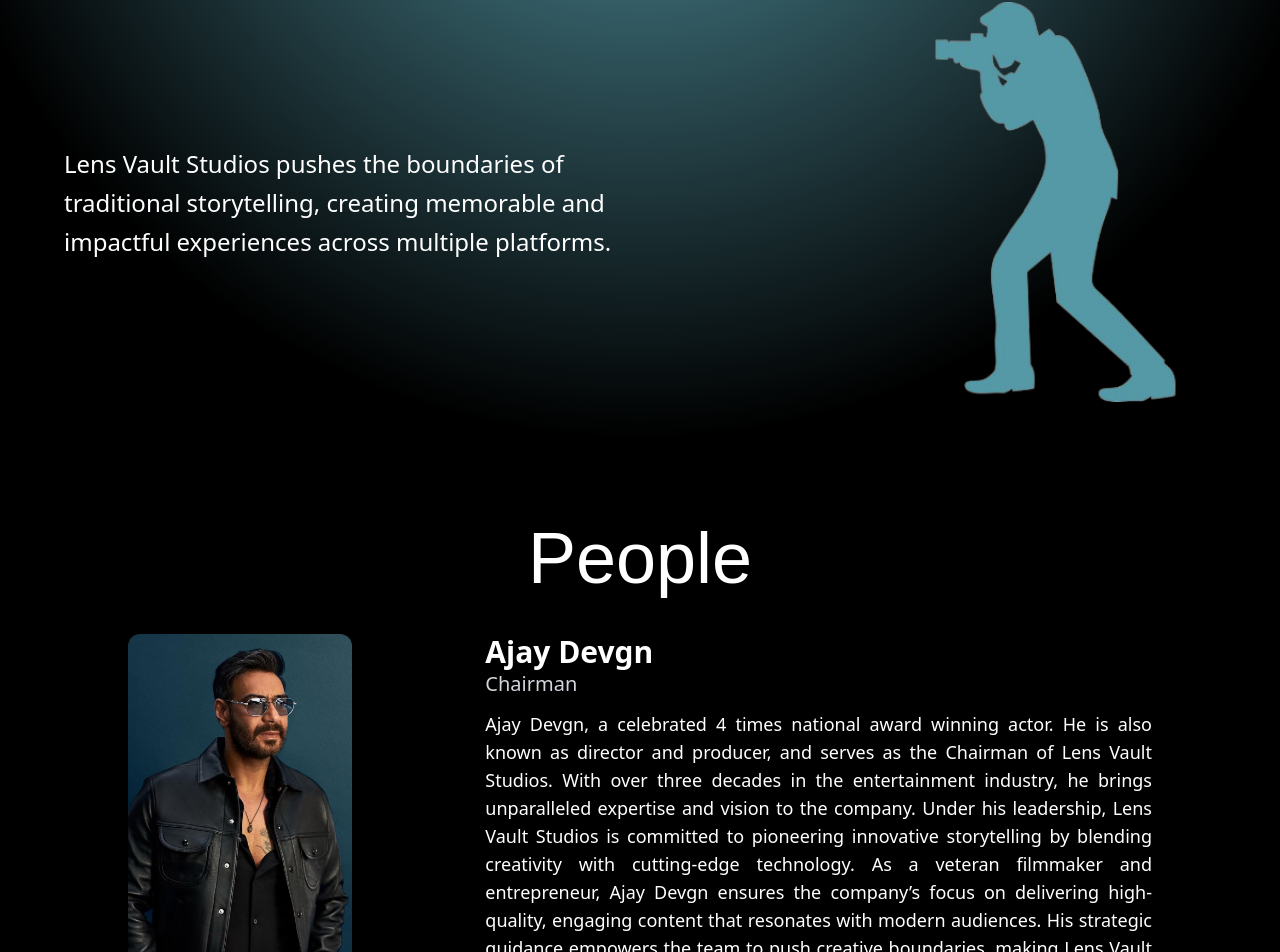
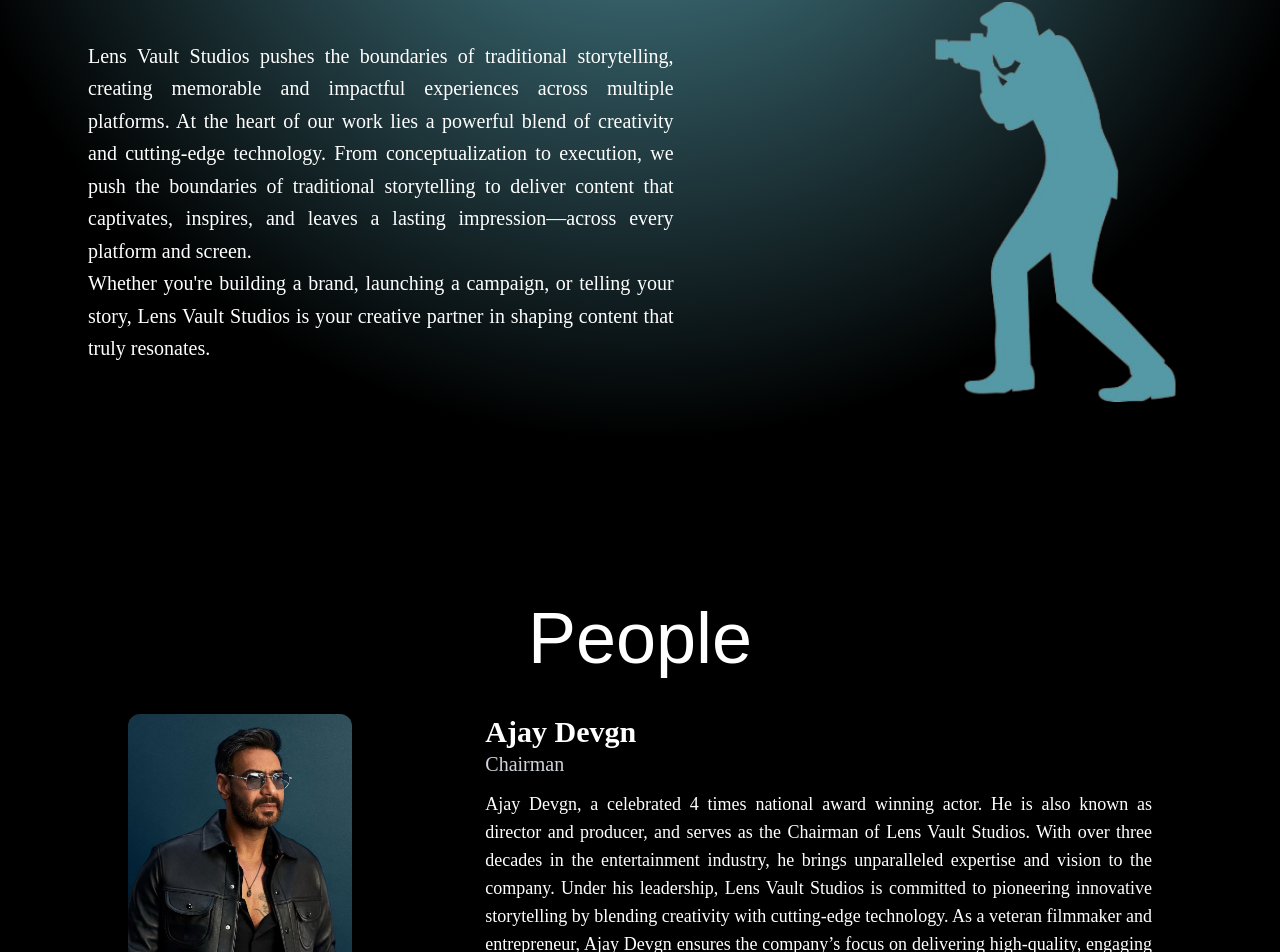
Before and after one commit to lensvaultstudios/lensvaultstudios, a React (Vite) app: page /About in a window 1280 px wide. Shown: the part 278-1230 px from the top of the page. Built offline with nearby package versions, Linux system fonts and the light colour scheme; a web font is replaced by a local one.

Commit message:
fonts changed

```diff
--- a/index.html
+++ b/index.html
@@ -3,6 +3,9 @@
   <head>
     <meta charset="UTF-8" />
 <link rel="icon" href="/logo-browser.png" sizes="64x64">
+<link rel="preconnect" href="https://fonts.googleapis.com">
+<link rel="preconnect" href="https://fonts.gstatic.com" crossorigin>
+<link href="https://fonts.googleapis.com/css2?family=Be+Vietnam+Pro:ital,wght@1,100&family=Bebas+Neue&family=Lato:ital,wght@0,100;0,300;0,400;0,700;0,900;1,100;1,300;1,400;1,700;1,900&display=swap" rel="stylesheet">
     <meta name="viewport" content="width=device-width, initial-scale=1.0" />
     <title>LVS</title>
   </head>
--- a/src/index.css
+++ b/src/index.css
@@ -22,6 +22,6 @@
   font-family: "CustomFont2", serif;
 }
 
-.neon-text {
-  text-shadow: 0 0 3px #ffffff, 0 0 6px #ffffff, 0 0 9px #cccccc;
-}
+/* body {
+  font-family: 'Lato', sans-serif;
+} */
--- a/src/pages/About.jsx
+++ b/src/pages/About.jsx
@@ -43,40 +43,47 @@
   return (
     <div>
       <section
-        className="w-full min-h-screen bg-[#0f0d15] pt-40 px-6 md:px-16"
+        className="w-full min-h-screen bg-[#0f0d15] pt-40 px-0 md:px-16"
         style={{
           background: "radial-gradient(circle at top, #5598a6 0%, black 70%)",
         }}
       >
-        {/* Centered Heading */}
+
         <h1 className="font-custom1 text-white text-4xl md:text-6xl lg:text-7xl text-center mb-12">
           ABOUT US
         </h1>
 
-        {/* Content */}
-        <div className="flex flex-col md:flex-row items-center justify-between gap-12">
-          {/* Text Section */}
-          <div className="w-full md:w-1/2 text-white text-center md:text-left">
-            <p className="text-xl md:text-2xl leading-relaxed">
+
+        <div className="flex flex-col md:flex-row items-center justify-between gap-6 md:gap-8">
+
+          <div className="w-full md:w-[55%] font-custom2 text-white text-center md:text-left md:pl-6 px-6">
+            <p className="text-lg md:text-xl leading-relaxed text-justify">
               Lens Vault Studios pushes the boundaries of traditional
               storytelling, creating memorable and impactful experiences across
-              multiple platforms.
+              multiple platforms. At the heart of our work lies a powerful blend
+              of creativity and cutting-edge technology. From conceptualization
+              to execution, we push the boundaries of traditional storytelling
+              to deliver content that captivates, inspires, and leaves a lasting
+              impression—across every platform and screen. <br />
+              Whether you're building a brand, launching a campaign, or telling
+              your story, Lens Vault Studios is your creative partner in shaping
+              content that truly resonates.
             </p>
           </div>
 
-          {/* Image Section */}
-          <div className="w-full md:w-1/2 flex justify-center md:justify-end">
+
+          <div className="w-full md:w-[40%] flex justify-center md:justify-end">
             <img
               src="/1.png"
               alt="Lens Vault Studios"
-              className="h-[300px] md:h-[400px] lg:h-[400px] w-auto object-cover "
+              className="h-[300px] md:h-[400px] lg:h-[400px] w-auto object-cover"
             />
           </div>
         </div>
       </section>
 
       <section
-        className="w-full min-h-screen bg-[#0f0d15] relative"
+        className="w-full min-h-screen bg-[#0f0d15] relative pt-10 md:pt-20 overflow-x-hidden"
         style={{
           background:
             "radial-gradient(circle at bottom, #5598a6 0%, black 70%)",
@@ -124,13 +131,13 @@
 
               {/* Text Section */}
               <div className="w-full md:w-2/3 text-white flex flex-col justify-center text-center md:text-justify leading-relaxed md:leading-loose">
-                <h2 className="text-2xl md:text-3xl font-bold">
+                <h2 className="text-2xl md:text-3xl font-bold font-custom2">
                   {member.name}
                 </h2>
-                <h3 className="text-lg md:text-xl text-gray-300">
+                <h3 className="text-lg md:text-xl text-gray-300 font-custom2">
                   {member.designation}
                 </h3>
-                <p className="text-base md:text-lg mt-3">
+                <p className="text-base md:text-lg mt-3 font-custom2">
                   {member.description}
                 </p>
               </div>
--- a/src/pages/Home.jsx
+++ b/src/pages/Home.jsx
@@ -63,10 +63,11 @@
           />
         </div>
 
-        <p className="text-white text-xl md:text-2xl lg:text-2xl xl:text-2xl text-center pt-20 pb-20 mx-16 md:mx-40 lg:mx-64">
-          A dynamic content creation company blending creativity and technology
-          to craft immersive narratives that empower brands, creators, and
-          businesses, delivering impactful stories across digital platforms.
+        <p className="text-white font-custom2 text-xl md:text-2xl lg:text-2xl xl:text-2xl text-center pt-20 pb-20 mx-16 md:mx-40 lg:mx-64">
+          Lens Vault Studios is a new-age content creation company driven by a
+          passion for fresh, immersive storytelling. We specialize in crafting
+          unique and meaningful narratives that empower brands, creators, and
+          businesses to connect deeply with today’s digital audiences.
         </p>
       </section>
     </div>
--- a/src/pages/WhatWeDo.jsx
+++ b/src/pages/WhatWeDo.jsx
@@ -62,10 +62,10 @@
             </div>
 
             {/* Title */}
-            <h2 className="text-2xl font-bold mt-12">{service.title}</h2>
+            <h2 className="text-2xl font-bold mt-12 font-custom2">{service.title}</h2>
 
             {/* List of Services */}
-            <ul className="mt-4 space-y-2 text-md text-white">
+            <ul className="mt-4 space-y-2 text-md text-white font-custom2">
               {service.items.map((item, i) => (
                 <li key={i}>• {item}</li>
               ))}
```
Also changed, not shown: src/assets/fonts/Lato-Regular.ttf (added).
